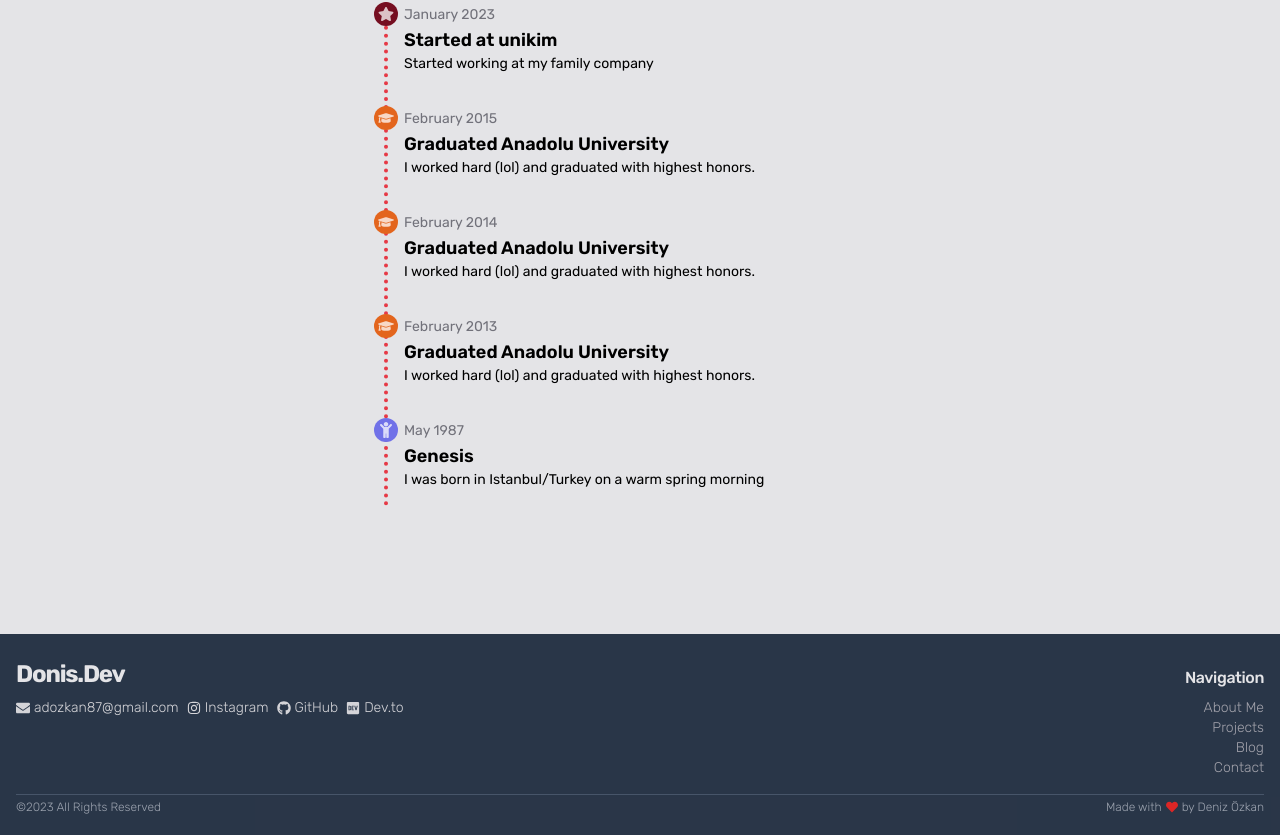
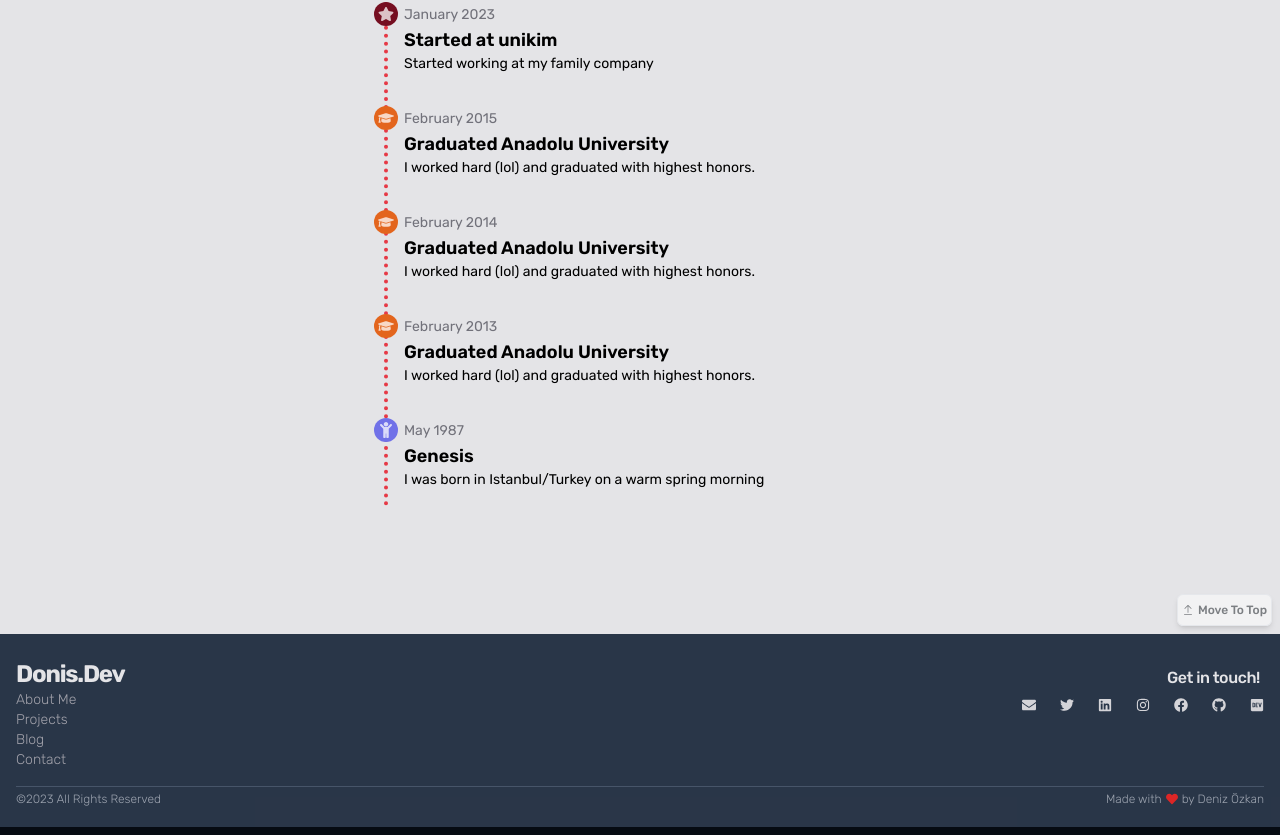
Before and after one commit to donis3/donis-homepage, a Next.js app: page /about in a window 1280 px wide. Shown: the part 728-1563 px from the top of the page. Built offline with nearby package versions, Linux system fonts and the light colour scheme.

Commit message:
back to top button with intersection observer

```diff
--- a/app/_styles/globals.css
+++ b/app/_styles/globals.css
@@ -50,7 +50,7 @@
 @media screen and (max-width: 640px) {
 	:root {
 		/* Change base variable used for element variable */
-		--navbar-h: 80px;
+		--navbar-h: 90px;
 	}
 }
 
--- a/components/footer/Footer.tsx
+++ b/components/footer/Footer.tsx
@@ -3,14 +3,17 @@ import { menuItems } from "@/data/texts/shared";
 import { social } from "@/data/texts/social";
 import Link from "next/link";
 import { FaHeart } from "react-icons/fa";
+import { GoMoveToTop } from "react-icons/go";
+import MoveTop from "./MoveTop";
 
 type FooterProps = {};
 
 const Footer: FC<FooterProps> = ({}) => {
 	return (
-		<footer className="bg-slate-700/80 p-4 text-sm font-light">
+		<footer className="bg-slate-700/80 p-4 text-sm font-light relative z-10">
+			<MoveTop />
 			<div className="container mx-auto grid grid-cols-1 md:grid-cols-2 gap-y-4 gap-x-4">
-				<div className=" flex flex-col items-start gap-2">
+				<div className="">
 					<h3 className="text-2xl font-bold tracking-tighter h-auto md:h-10  flex items-end ">
 						<Link
 							href={"/"}
@@ -18,29 +21,8 @@ const Footer: FC<FooterProps> = ({}) => {
 							Donis.Dev
 						</Link>
 					</h3>
-					<ul className="flex flex-wrap gap-2 text-zinc-300 ">
-						{social.map((item, i) => {
-							if (!item.data) return <></>;
-							return (
-								<li
-									key={`footer_social_item_${i}`}
-									className="text-sm">
-									<Link
-										href={item.data}
-										target="_blank"
-										className="inline-flex gap-1 items-center hover:text-zinc-200">
-										{item.icon} {item.text}
-									</Link>
-								</li>
-							);
-						})}
-					</ul>
-				</div>
-				<div className="flex flex-col items-start md:items-end gap-2 ">
-					<h4 className="text-base font-medium tracking-tight h-auto md:h-10 flex items-end text-zinc-200 ">
-						Navigation
-					</h4>
-					<ul className="text-left md:text-right text-zinc-400 ">
+
+					<ul className=" text-zinc-400 ">
 						{menuItems.map((item, i) => {
 							return (
 								<li key={`footer_menu_item_${i}`}>
@@ -54,6 +36,28 @@ const Footer: FC<FooterProps> = ({}) => {
 						})}
 					</ul>
 				</div>
+				<div className=" flex flex-col items-end justify-start gap-2">
+					<h4 className="text-base font-medium tracking-tight h-auto md:h-10 flex items-end  text-zinc-200 w-full md:px-1 md:justify-end">
+						Get in touch!
+					</h4>
+					<ul className=" text-zinc-300 flex flex-wrap gap-2  w-full items-center justify-start md:justify-end ">
+						{social.map((item, i) => {
+							return (
+								<li
+									key={`footer_social_item_${i}`}
+									className="text-sm group">
+									<Link
+										href={item.data ?? "/"}
+										target="_blank"
+										className=" hover:text-white text-sm inline-flex items-center gap-1  w-auto group-first:pl-0 px-2 md:group-last:pr-0 md:group-first:pl-2 ">
+										{item.icon}
+									</Link>
+								</li>
+							);
+						})}
+					</ul>
+				</div>
+
 				<div className="py-1 col-span-1 md:col-span-2 border-t border-slate-600 flex flex-col md:flex-row items-center justify-between gap-2 text-gray-400 text-xs">
 					<span>©2023 All Rights Reserved</span>
 					<div className="flex flex-row gap-1 items-center">
--- /dev/null
+++ b/components/footer/MoveTop.tsx
@@ -0,0 +1,55 @@
+"use client";
+import React, { FC, useEffect, useMemo, useRef, useState } from "react";
+import { GoMoveToTop } from "react-icons/go";
+import Slide from "../awesome-reveal/Slide";
+
+const MoveTop: FC = () => {
+	const ref = useRef<HTMLDivElement>(null);
+	const show = useIsInViewport(ref);
+	function moveToTop() {
+		if (!document.documentElement) return;
+		document.documentElement.scrollTo({ top: 50, behavior: "smooth" });
+	}
+
+	return (
+		<div className="absolute -top-10 right-2" ref={ref}>
+			{show && (
+				<Slide direction="right" delay={500} duration={200}>
+					<button
+						type="button"
+						onClick={moveToTop}
+						className="flex flex-row gap-1 items-center text-xs bg-white/50 border px-1 rounded-md h-8 shadow-md font-medium text-primary-100/50 hover:text-primary ">
+						<GoMoveToTop />
+						Move To Top
+					</button>
+				</Slide>
+			)}
+		</div>
+	);
+};
+
+export default MoveTop;
+
+function useIsInViewport(ref: React.RefObject<HTMLDivElement>) {
+	const [isIntersecting, setIsIntersecting] = useState(false);
+
+	useEffect(() => {
+		if (
+			typeof window !== "undefined" &&
+			typeof document !== "undefined" &&
+			ref.current !== null
+		) {
+			const observer = new IntersectionObserver(([entry]) =>
+				setIsIntersecting(entry.isIntersecting),
+			);
+
+			observer.observe(ref.current);
+
+			return () => {
+				if (observer) observer.disconnect();
+			};
+		}
+	}, [ref]);
+
+	return isIntersecting;
+}
--- a/components/navbar/Navbar.tsx
+++ b/components/navbar/Navbar.tsx
@@ -60,10 +60,10 @@ export default function Navbar() {
 
 	return (
 		<header
-			className=" bg-transparent text-white/70 fixed top-0 left-0 w-full h-[var(--navbar-h)] flex items-center justify-center z-50 transition-all duration-300"
+			className=" bg-transparent text-white/70 fixed top-0 left-0 w-full h-[var(--navbar-h)] flex items-center justify-center z-50 transition-all duration-300 pt-2 md:pt-0"
 			ref={headerRef}>
-			<div className="container flex flex-wrap items-center justify-center md:justify-between   gap-2 px-4 overflow-x-auto">
-				<Link href="/" className="active:-translate-y-0.5 py-2 ">
+			<div className="container flex flex-wrap items-center justify-center md:justify-between   gap-1 md:gap-2 px-4 overflow-x-auto ">
+				<Link href="/" className="active:-translate-y-0.5 py-1 px-2 md:py-2  ">
 					<img
 						src="/assets/donis-dev-logo.png"
 						alt="Donis.dev logo"
--- a/data/texts/social.tsx
+++ b/data/texts/social.tsx
@@ -4,6 +4,7 @@ import {
 	FaFacebook,
 	FaGithub,
 	FaInstagram,
+	FaLinkedin,
 	FaTwitter,
 } from "react-icons/fa";
 
@@ -31,7 +32,7 @@ const social = [
 	{
 		id: "linkedin",
 		text: "LinkedIn",
-		icon: <FaTwitter />,
+		icon: <FaLinkedin />,
 		data: process.env.NEXT_PUBLIC_DEV_LINKEDIN,
 	},
 	{
```
